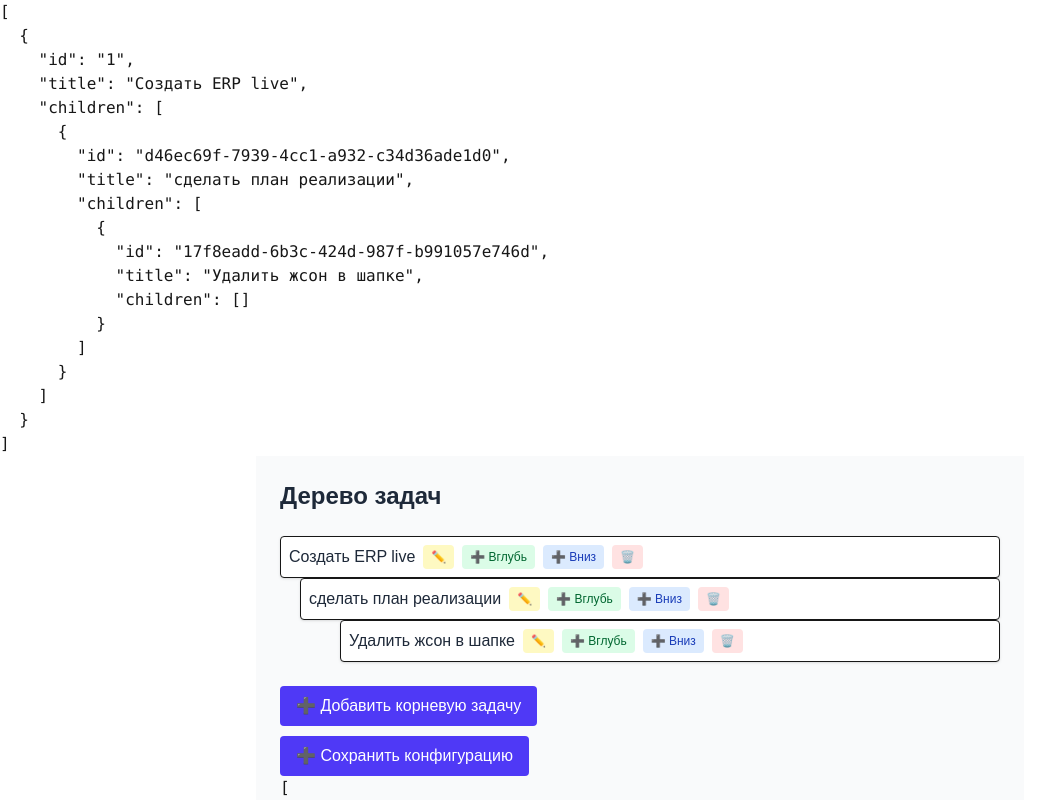
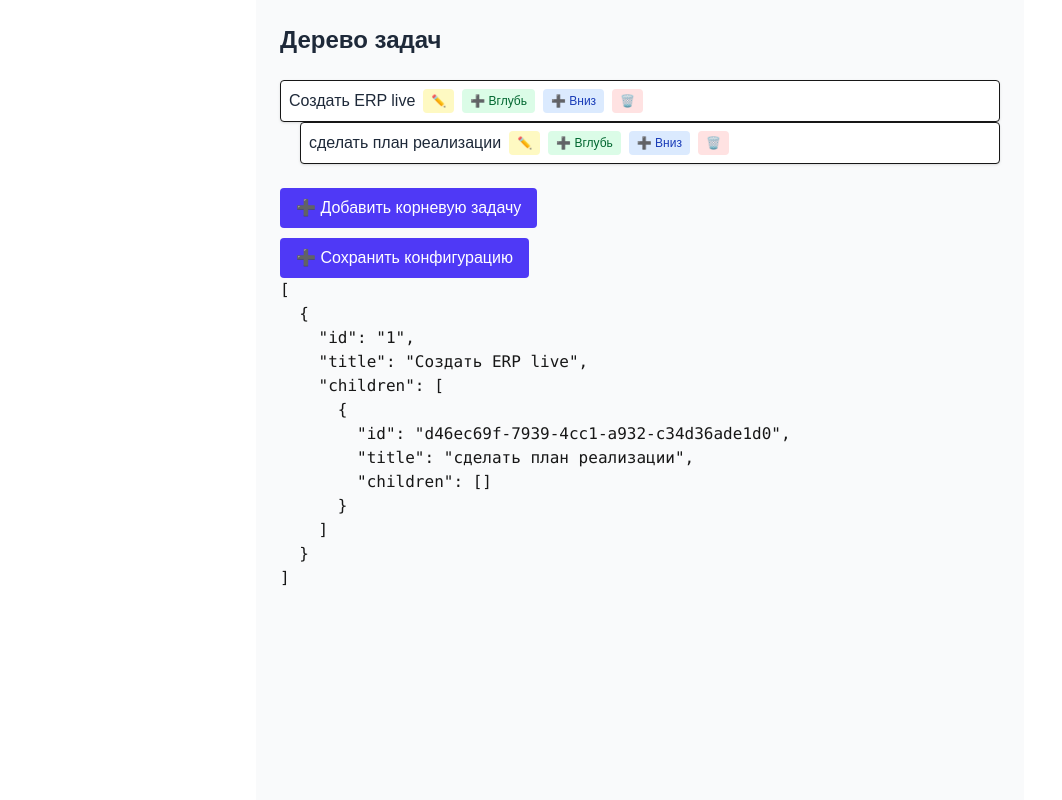
Before and after one commit to Yeminfu/erp-live, a Next.js app: page / in a window 1280 px wide. Shown: the top 800 px of the page, without its empty margins (0-1062 px from the left). Built offline with nearby package versions, Linux system fonts and the light colour scheme.

Commit message:
убрал жсон в шапке

```diff
--- a/app/config.json
+++ b/app/config.json
@@ -6,13 +6,7 @@
       {
         "id": "d46ec69f-7939-4cc1-a932-c34d36ade1d0",
         "title": "сделать план реализации",
-        "children": [
-          {
-            "id": "17f8eadd-6b3c-424d-987f-b991057e746d",
-            "title": "Удалить жсон в шапке",
-            "children": []
-          }
-        ]
+        "children": []
       }
     ]
   }
--- a/app/page.tsx
+++ b/app/page.tsx
@@ -6,7 +6,6 @@
   const config: ts_task[] = _config;
   return (
     <>
-      <pre>{JSON.stringify(config, null, 2)}</pre>
       <Client config={config} />
     </>
   );
```
